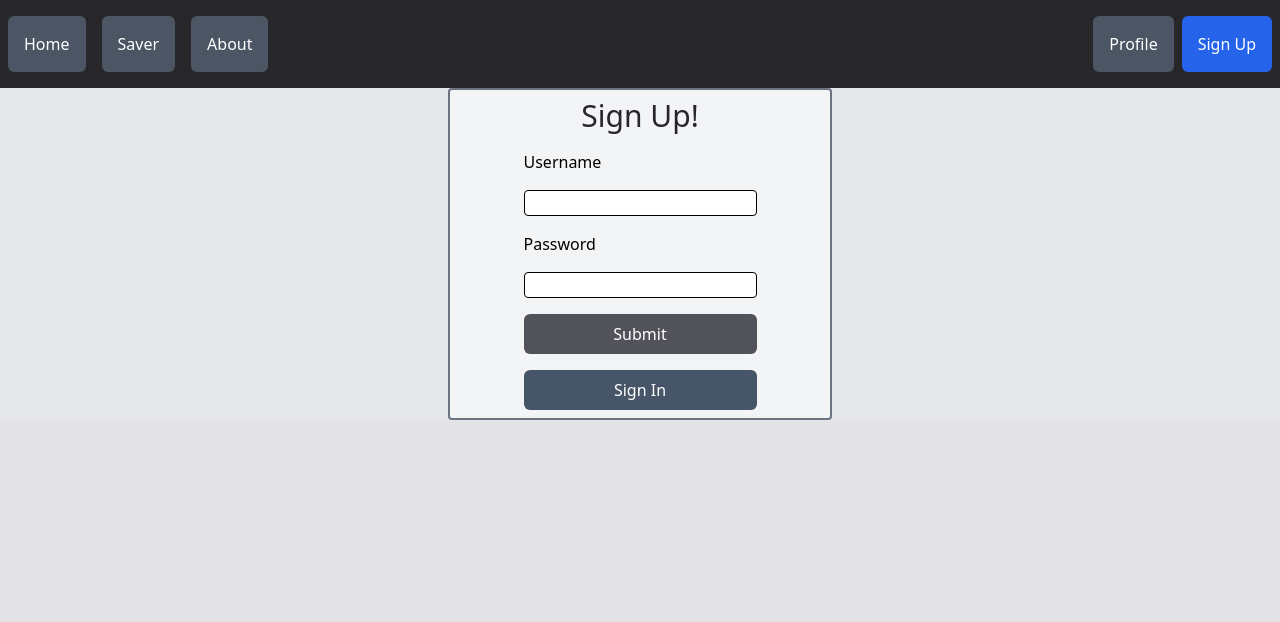
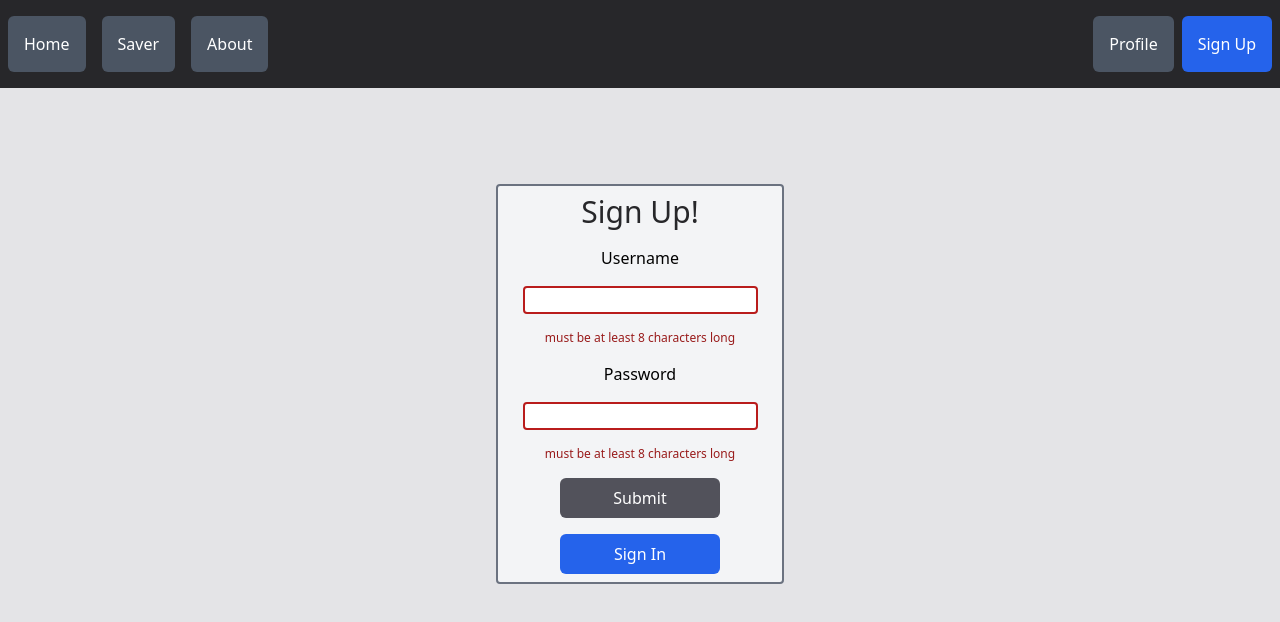
Before and after one commit to khazixi/Monopoly-datasite, a Nuxt app: page /signup in a window 1280 px wide. Shown: the top 622 px of the page. Built offline with nearby package versions, Linux system fonts and the light colour scheme.

Commit message:
Added visual indicators to help make the account pages more intuitive

```diff
--- a/pages/about.vue
+++ b/pages/about.vue
@@ -1,7 +1,7 @@
 <template>
-  <article>
-    <h1>About</h1>
-    <p>
+  <article class="flex flex-col items-center gap-y-4">
+    <h1 class="text-4xl">About</h1>
+    <p class="">
       I always loved Monopoly and it sucked how I was always unable to store my
       games. This is why I made this project.
     </p>
--- a/pages/login.vue
+++ b/pages/login.vue
@@ -5,6 +5,14 @@ const user = useUser();
 if (user.value) {
   await navigateTo("/");
 }
+
+const username = ref('')
+// WARNING: Storing password in a ref might not be secure
+const password = ref('')
+
+const validSubmission = computed(
+  () => (username.value.length > 7) && (password.value.length > 7)
+)
 
 async function handleSubmit(e: Event) {
   if (!(e.target instanceof HTMLFormElement)) {
@@ -24,16 +32,59 @@ async function handleSubmit(e: Event) {
 </script>
 
 <template>
-  <section class="border-gray-500 bg-gray-100 rounded border-2 flex flex-col p-2 items-center gap-4 w-96 mx-auto">
-    <h1 class="text-3xl text-zinc-800">Log In!</h1>
-    <form class="flex flex-col gap-4" method="post" action="/api/login" enctype="multipart/form-data"
-      @submit.prevent="handleSubmit">
-      <label for="username">Username </label>
-      <input id="username" type="text" name="username" class="border rounded border-black" />
-      <label>Password </label>
-      <input id="password" type="password" name="password" class="border rounded border-black" />
-      <button type="submit" class="bg-zinc-600 text-white p-2 rounded-md">Submit</button>
-      <NuxtLink to="/signup" class="bg-slate-600 text-white p-2 rounded-md text-center">Create an Account</NuxtLink>
+  <section class="h-full flex flex-col">
+    <form
+      class="flex flex-col border-gray-500 bg-gray-100 rounded border-2 p-2 items-center gap-4 m-24 mx-auto w-[18rem]"
+      method="post"
+      action="/api/login"
+      enctype="multipart/form-data"
+      @submit.prevent="handleSubmit"
+    >
+      <h1 class="text-3xl text-zinc-800">
+        Log In!
+      </h1>
+      <label for="username">Username</label>
+      <input
+        id="username"
+        v-model="username"
+        :class="(username.length > 7) ? 'border-green-700' : 'border-red-700'"
+        class="border-2 rounded"
+        type="text"
+        name="username"
+      >
+      <label
+        :class="(username.length > 7) ? 'hidden' : ''"
+        class="text-xs text-red-800">
+        must be at least 8 characters long
+      </label>
+      <label for="password">Password</label>
+      <input
+        id="password"
+        v-model="password"
+        :class="(password.length > 7) ? 'border-green-700' : 'border-red-700'"
+        class="border-2 rounded"
+        type="password"
+        name="password"
+      >
+      <label
+        :class="(password.length > 7) ? 'hidden' : ''"
+        class="text-xs text-red-800">
+        must be at least 8 characters long
+      </label>
+      <button
+        type="submit"
+        :disabled="!validSubmission"
+        :class="validSubmission ? 'bg-green-600' : 'bg-red-800'"
+        class="bg-zinc-600 text-white p-2 rounded-md text-center w-[10rem]"
+      >
+        Submit
+      </button>
+      <NuxtLink
+        to="/signup"
+        class="bg-blue-600 text-white p-2 rounded-md text-center w-[10rem]"
+      >
+        Create an Account
+      </NuxtLink>
     </form>
   </section>
 </template>
--- a/pages/signup.vue
+++ b/pages/signup.vue
@@ -6,14 +6,22 @@ if (user.value) {
   await navigateTo("/");
 }
 
+const username = ref('')
+// WARNING: Storing password in a ref might not be secure
+const password = ref('')
+
+const validSubmission = computed(
+  () => (username.value.length > 7) && (password.value.length > 7)
+)
+
 async function handleSubmit(e: Event) {
   if (!(e.target instanceof HTMLFormElement)) return;
-  const formData = new FormData(e.target);
+  // const formData = new FormData(e.target);
   await $fetch("/api/signup", {
     method: "post",
     body: {
-      username: formData.get("username"),
-      password: formData.get("password"),
+      username: username.value,
+      password: password.value,
     },
     redirect: "manual",
   });
@@ -22,17 +30,58 @@ async function handleSubmit(e: Event) {
 </script>
 
 <template>
-  <div class="bg-gray-200">
-    <section class="border-gray-500 bg-gray-100 rounded border-2 flex flex-col p-2 items-center gap-4 w-96 mx-auto">
-      <h1 class="text-3xl text-zinc-800">Sign Up!</h1>
-      <form class="flex flex-col gap-4" method="post" action="/api/signup" @submit.prevent="handleSubmit">
-        <label for="username">Username</label>
-        <input class="border rounded border-black" id="username" type="text" name="username" />
-        <label for="password">Password</label>
-        <input class="border rounded border-black" id="password" type="password" name="password" />
-        <button type="submit" class="bg-zinc-600 text-white p-2 rounded-md"> Submit </button>
-        <NuxtLink class="bg-slate-600 text-white p-2 rounded-md text-center" to="/login">Sign In</NuxtLink>
-      </form>
-    </section>
-  </div>
+  <section class="h-full flex flex-col">
+    <form
+      class="flex flex-col border-gray-500 bg-gray-100 rounded border-2 p-2 items-center gap-4 m-24 mx-auto w-[18rem]"
+      method="post"
+      action="/api/signup"
+      @submit.prevent="handleSubmit"
+    >
+      <h1 class="text-3xl text-zinc-800">
+        Sign Up!
+      </h1>
+      <label for="username">Username</label>
+      <input
+        id="username"
+        v-model="username"
+        :class="(username.length > 7) ? 'border-green-700' : 'border-red-700'"
+        class="border-2 rounded"
+        type="text"
+        name="username"
+      >
+      <label
+        :class="(username.length > 7) ? 'hidden' : ''"
+        class="text-xs text-red-800">
+        must be at least 8 characters long
+      </label>
+      <label for="password">Password</label>
+      <input
+        id="password"
+        v-model="password"
+        :class="(password.length > 7) ? 'border-green-700' : 'border-red-700'"
+        class="border-2 rounded"
+        type="password"
+        name="password"
+      >
+      <label
+        :class="(password.length > 7) ? 'hidden' : ''"
+        class="text-xs text-red-800">
+        must be at least 8 characters long
+      </label>
+      <button
+        type="submit"
+        :disabled="!validSubmission"
+        :class="validSubmission ? 'bg-green-600' : 'bg-red-800'"
+        class="bg-zinc-600 text-white p-2 rounded-md text-center w-[10rem]"
+      >
+        Submit
+      </button>
+      <NuxtLink
+        class="bg-blue-600 text-white p-2 rounded-md text-center w-[10rem]"
+        to="/login"
+      >
+        Sign In
+      </NuxtLink>
+    </form>
+  </section>
 </template>
```
